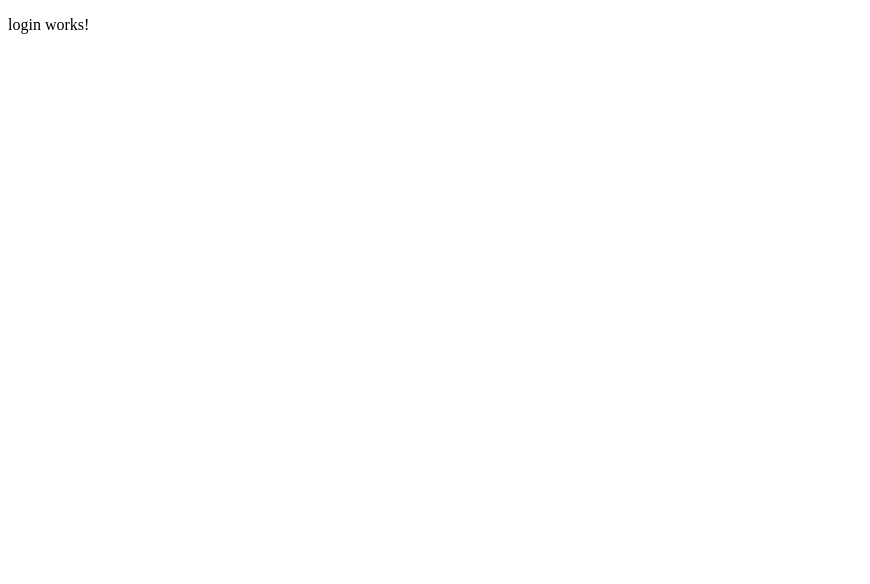
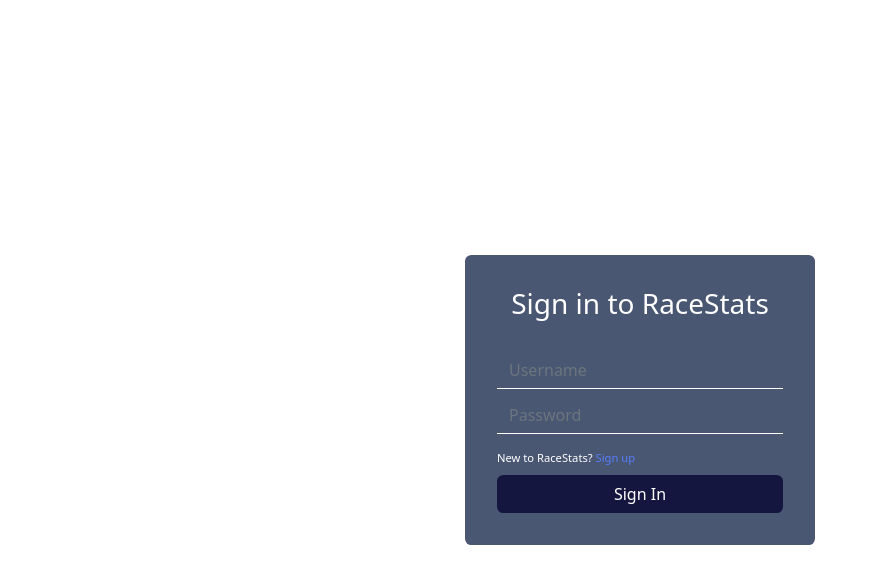
Before and after one commit to andreortizrijo/RaceStatsFrontEnd, an Angular app: page / in a window 1280 px wide. Shown: the top 584 px of the page, without its empty margins (0-870 px from the left). Built offline with nearby package versions, Linux system fonts and the light colour scheme.

Commit message:
Login Page Design / Use good practice from ABEM / BootStrap 5 Added to the Project / Added style on global SCSS for 100% width

```diff
--- a/package.json
+++ b/package.json
@@ -19,6 +19,7 @@
     "@angular/platform-browser": "~11.2.13",
     "@angular/platform-browser-dynamic": "~11.2.13",
     "@angular/router": "~11.2.13",
+    "bootstrap": "^5.0.0",
     "rxjs": "~6.6.0",
     "tslib": "^2.0.0",
     "zone.js": "~0.11.3"
--- a/src/app/app.component.html
+++ b/src/app/app.component.html
@@ -1,2 +1,2 @@
-<router-outlet></router-outlet>
+<!--<router-outlet></router-outlet>-->
 <app-login></app-login>
--- a/src/app/app.component.ts
+++ b/src/app/app.component.ts
@@ -6,5 +6,5 @@
   styleUrls: ['./app.component.scss']
 })
 export class AppComponent {
-  title = 'racestatsfrontend';
+  title = 'RaceStats';
 }
--- a/src/app/login/login.component.html
+++ b/src/app/login/login.component.html
@@ -1 +1,37 @@
-<p>login works!</p>
+<div class='login'>
+  <div class='login__container'>
+    <header>
+      <div class='login__container__title'>
+        <h3>Sign in to RaceStats</h3>
+      </div>
+    </header>
+
+    <div class='mb-3 login__container__body'>
+      <input type='text' class='form-control login__container__body__input' name='username' placeholder="Username">
+      <input type='password' class='form-control login__container__body__input' name='password' placeholder="Password">
+    </div>
+
+      <div class='login__container__body__sign-up'>
+        <a>New to RaceStats? <span style='color:#577EFB'>Sign up</span></a>
+      </div>
+
+    <button class='btn login__container__body__sign-in'>Sign In</button>
+
+    <!--<div class='row'>
+      <div class='col-5'>
+        <hr class='horizontal-line'>
+      </div>
+      <div class="col-2">
+        <a>OR</a>
+      </div>
+      <div class='col-5'>
+        <hr class='horizontal-line'>
+      </div>
+    </div>
+
+    <div class='row'>
+      <button class='col-10 offset-md-1 btn login__container__body__google-sign-in'>Sign In</button>
+    </div>-->
+
+  </div>
+</div>
--- a/src/app/login/login.component.scss
+++ b/src/app/login/login.component.scss
@@ -0,0 +1,52 @@
+.login {
+  display: flex;
+  justify-content: center;
+  align-items: center;
+  height: 100%;
+
+  &__container {
+    background-color: #495773;
+    border-radius: 0.4rem;
+    width: 350px;
+    padding: 2rem;
+
+    &__title{
+      color: #fff;
+      text-align: center;
+    }
+
+    &__body {
+      align-self: center;
+
+      &__input {
+        background: transparent;
+        color: #fff !important;
+        margin-bottom: 0.5rem;
+        border: none;
+        border-radius: 0rem;
+        border-bottom: 0.1rem solid #fff;
+      }
+
+      &__sign-in {
+        background-color: #141640;
+        color: #fff;
+        border-radius: 0.4rem;
+        width: 100%;
+      }
+
+      &__sign-up {
+        color: #fff;
+        font-size: 0.7rem;
+        margin-bottom: 0.5rem;
+      }
+    }
+  }
+}
+
+.horizontal-line{
+  border: 0.1rem solid #000;
+}
+
+header {
+  margin-bottom: 2rem;
+}
--- a/src/index.html
+++ b/src/index.html
@@ -2,10 +2,11 @@
 <html lang="en">
 <head>
   <meta charset="utf-8">
-  <title>Racestatsfrontend</title>
+  <title>RaceStats</title>
   <base href="/">
   <meta name="viewport" content="width=device-width, initial-scale=1">
   <link rel="icon" type="image/x-icon" href="favicon.ico">
+  <link href="https://cdn.jsdelivr.net/npm/bootstrap@5.0.0/dist/css/bootstrap.min.css" rel="stylesheet" integrity="sha384-wEmeIV1mKuiNpC+IOBjI7aAzPcEZeedi5yW5f2yOq55WWLwNGmvvx4Um1vskeMj0" crossorigin="anonymous">
 </head>
 <body>
   <app-root></app-root>
--- a/src/styles.scss
+++ b/src/styles.scss
@@ -1 +1,5 @@
 /* You can add global styles to this file, and also import other style files */
+html,
+body {
+  height: 100%;
+}
```
Also changed, not shown: 1 other file (tests, documents, lock files or other folders).
